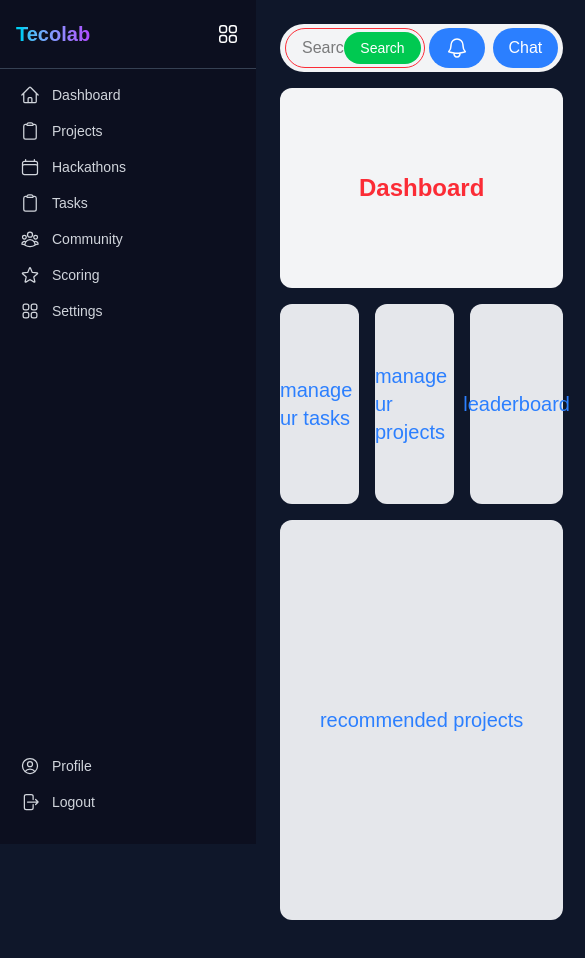
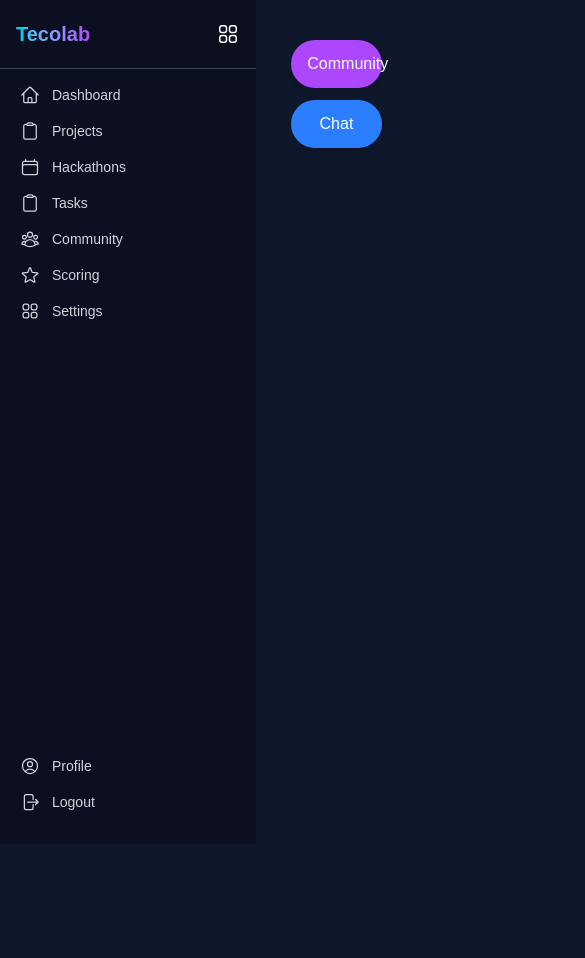
Before and after one commit to Thrinath008/home-page-tecolab, a Next.js app in the folder home-page/: page /dashboard in a window 390 px wide. Shown: the whole page, 585 px wide, since content can reach past the window. After the commit the page ends 844 px from the top, so only its background shows below. Built offline with nearby package versions, Linux system fonts and the light colour scheme.

Commit message:
refactor: mobile dashboard shows only Community and Chat buttons

```diff
--- a/home-page/src/app/(dashboard)/dashboard/page.tsx
+++ b/home-page/src/app/(dashboard)/dashboard/page.tsx
@@ -3,9 +3,21 @@ import { BellIcon } from "@/components/bell";
 export default function DashboardPage() {
   return (
     <>
-      {/* this is the search bar and chat option */}
+      {/* MOBILE VIEW → Community first, then Chat */}
+      <div className="flex flex-col items-center w-full mt-4 space-y-3 md:hidden">
+        <button className="w-[80%] px-4 py-3 rounded-full bg-purple-500 text-white font-medium shadow-md">
+          Community
+        </button>
+        <button className="w-[80%] px-4 py-3 rounded-full bg-blue-500 text-white font-medium shadow-md">
+          Chat
+        </button>
+      </div>
+
+      {/* DESKTOP VIEW → Full dashboard */}
+      <div className="hidden md:block">
+        {/* Top bar: Search + Bell + Chat */}
         <div className="flex w-full h-12 bg-gray-100 items-center rounded-full mb-4 px-[2px] justify-between">
-        {/* Input with Search button inside */}
+          {/* Search bar */}
           <div className="relative w-1/2 ml-[3px]">
             <input
               type="text"
@@ -16,25 +28,22 @@ export default function DashboardPage() {
               Search
             </button>
           </div>
+
+          {/* Bell + Chat */}
           <button className="h-10 px-4 bg-blue-500 text-white rounded-full mr-[3px]">
             <BellIcon className="w-6 h-6" />
           </button>
-
-        {/* Chat button on the far right with tiny spacing */}
           <button className="h-10 px-4 bg-blue-500 text-white rounded-full mr-[3px]">
             Chat
           </button>
         </div>
 
-
-      {/* this is the top banner */}
+        {/* Top banner */}
         <div className="flex w-full h-50 bg-gray-100 items-center justify-center rounded-xl">
           <h1 className="text-2xl font-bold text-red-500">Dashboard</h1>
         </div>
 
-
-
-      {/* this is the main content area */}
+        {/* Main content */}
         <div className="flex w-full">
           <div className="flex w-[33%] h-50 bg-gray-200 items-center justify-center mt-4 mr-4 mb-4 rounded-xl">
             <h2 className="flex text-xl text-blue-500">manage ur tasks</h2>
@@ -47,11 +56,11 @@ export default function DashboardPage() {
           </div>
         </div>
 
-
+        {/* Recommended projects */}
         <div className="flex w-full h-100 bg-gray-200 items-center justify-center mb-4 rounded-xl">
           <h2 className="flex text-xl text-blue-500">recommended projects</h2>
         </div>
-
+      </div>
     </>
   );
 }
```
Lines whose indentation alone changed are shown as unchanged.
